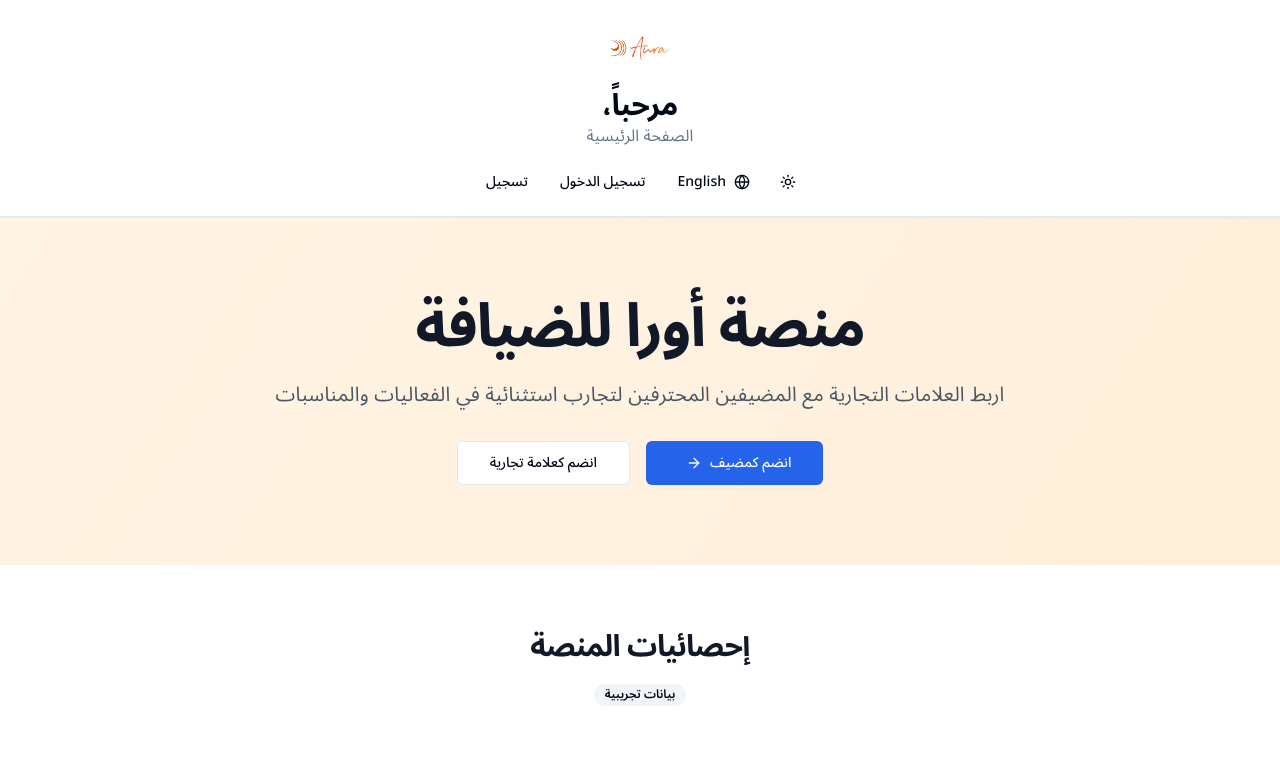
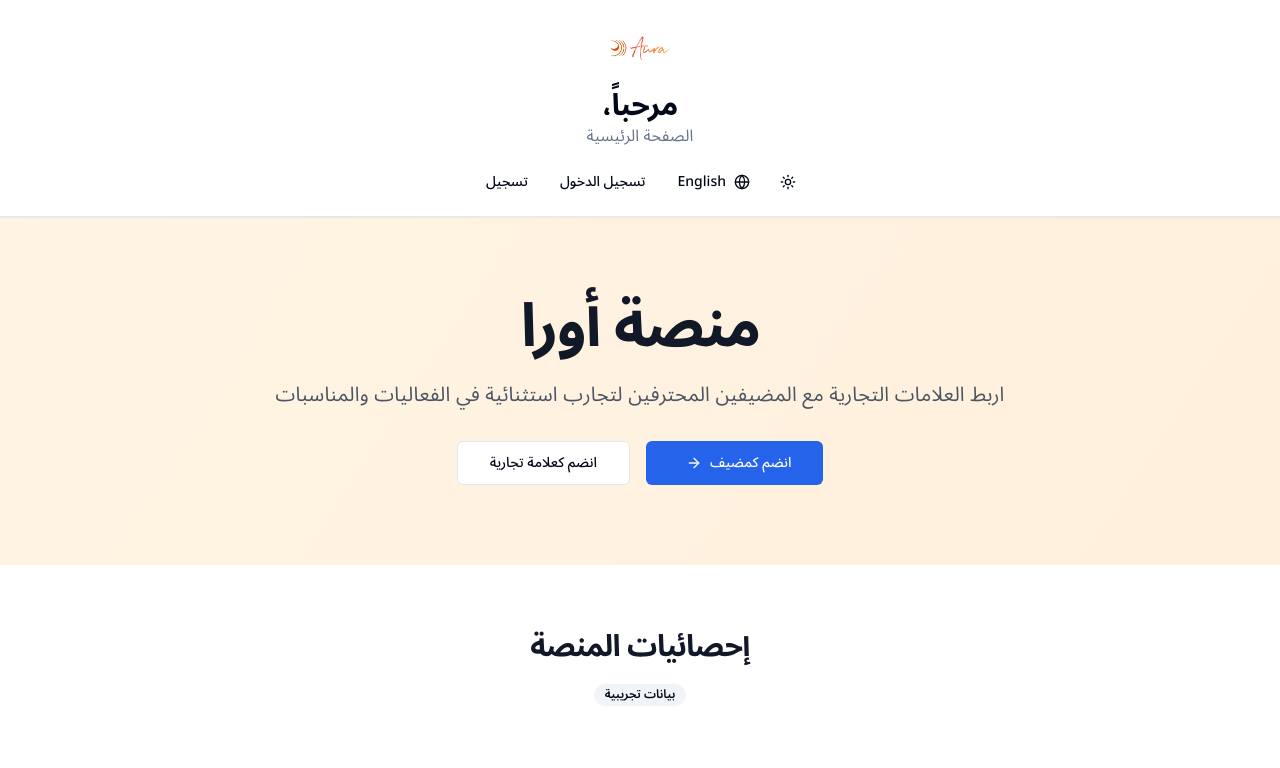
Before and after one commit to mohamedmoamen2194/ushering-platform, a Next.js app: page / in a window 1280 px wide. Shown: the top 768 px of the page. Built offline with nearby package versions, Linux system fonts and the light colour scheme; no server answers; the database is empty.

Commit message:
Fix the text

```diff
--- a/app/page.tsx
+++ b/app/page.tsx
@@ -120,7 +120,7 @@ export default function HomePage() {
       <section className="py-20 px-4 sm:px-6 lg:px-8">
         <div className="max-w-7xl mx-auto text-center">
           <h1 className="text-4xl md:text-6xl font-bold text-gray-900 dark:text-white mb-6">
-            {language === "ar" ? "منصة أورا للضيافة" : "Aura Hospitality Platform"}
+            {language === "ar" ? "منصة أورا" : "Aura Platform"}
           </h1>
           <p className="text-xl text-gray-600 dark:text-gray-300 mb-8 max-w-3xl mx-auto">
             {language === "ar"
```
